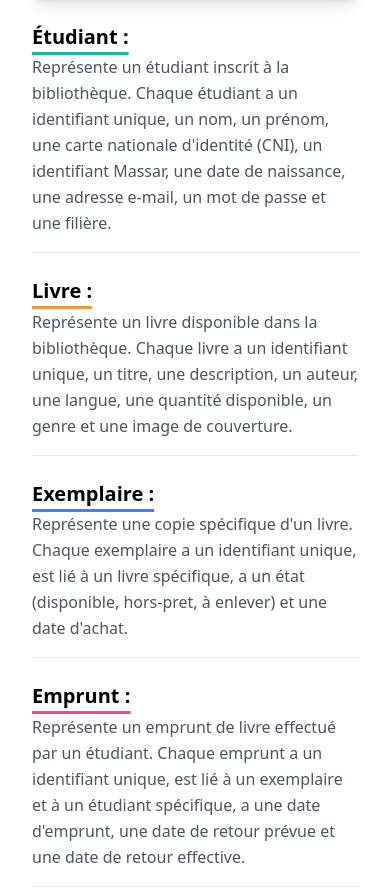
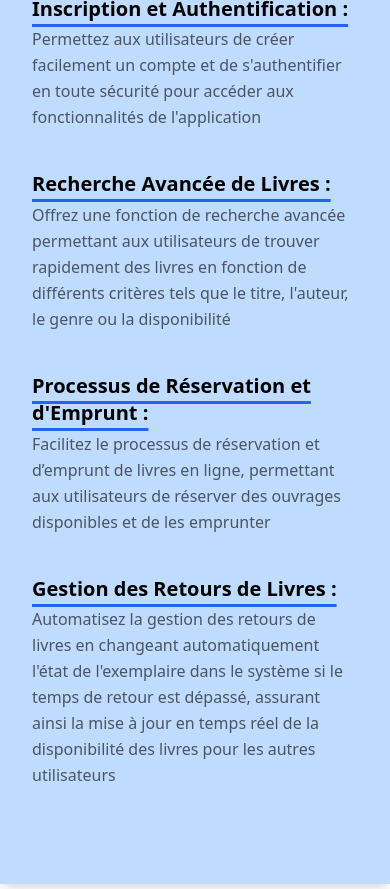
Before and after one commit to 0x0redd/bibliotheque, a Django app: page / in a window 390 px wide. Shown: the part 2000-2889 px from the top of the page. Run offline with Django 5.2, Linux system fonts and the light colour scheme; data comes from the database, SQL or seed files in the repository; some libraries are stand-ins or nearby versions.

Commit message:
last push

```diff
--- a/BiblioAPP/forms.py
+++ b/BiblioAPP/forms.py
@@ -48,12 +48,15 @@ class StudentSearchForm(forms.Form):
         ('filiere', 'Filiere')
     ]
     query = forms.CharField(required=False, label='Query', widget=forms.TextInput(attrs={
-        'placeholder': 'Article name or keyword...',
+        'placeholder': 'Chercher un etudiant...',
         'class': 'bg-gray-100 outline-none'
     }))
     filter = forms.ChoiceField(choices=FILTER_CHOICES, required=False, label='Filter by', widget=forms.Select(attrs={
-        'class': 'bg-white border border-gray-300 rounded-md shadow-sm'
+        'class': 'bg-gray-100 cursor-pointer border border-gray-300 rounded-md shadow-sm h-full py-2 px-2 text-sm',
     }))
 
 class exemplairesearch(forms.Form):
-    query = forms.CharField(required=False, label='Search Query')
+    query = forms.CharField(required=False, label='Search Query', widget=forms.TextInput(attrs={
+        'placeholder': 'Chercher un exemplaire...',
+        'class': 'bg-gray-100 outline-none'
+    }))
--- a/BiblioAPP/models.py
+++ b/BiblioAPP/models.py
@@ -14,7 +14,7 @@ class Etudiant(AbstractUser):
 
 class Livre(models.Model):
     id_livre = models.AutoField(auto_created = True,primary_key=True)
-    titre = models.CharField(max_length=255,unique=True)
+    titre = models.CharField(max_length=255,unique=False)
     description = models.TextField()
     auteur = models.CharField(max_length=255)
     langue = models.CharField(max_length=50)
--- a/BiblioAPP/templates/index.html
+++ b/BiblioAPP/templates/index.html
@@ -361,12 +361,10 @@
     <section class="pt-20 pb-20">
       <!-- component -->
 
-      <a href="{%url 'livre' %}">
-        <div class=" flex flex-wrap justify-center items -center gap-2">
-          <img class="w-auto h-8  " src="{% static 'source/library.svg' %}" alt="" />
-          <h2 class="text-4xl font-semibold ">livres disponibles</h2>
-        </div>
-      </a>
+      <div class="w-fit flex flex-wrap justify-center items-center gap-2 mx-auto text-center">
+        <img class="w-auto h-8  " src="{% static 'source/library.svg' %}" alt="" />
+        <h2 class="text-4xl font-semibold w-fit">Livres disponibles</h2>
+      </div>
 
 
       <div class="p-10 flex flex-wrap items-center justify-center">
@@ -512,10 +510,10 @@
       </div>
       <!-- component -->
       <!--call to action button -->
-      <div class="mt-8 flex items-center justify-center gap-x-6">
-        <a class="inline-flex items-center justify-center gap-2 rounded-xl bg-blue-600 px-4 py-3 text-sm font-semibold text-white shadow-sm transition-all duration-150 hover:bg-blue-500 focus-visible:outline focus-visible:outline-2 focus-visible:outline-offset-2 focus-visible:outline-blue-600"
-            href="#">
-            Explore the forum
+      <div class="flex items-center justify-center gap-x-6">
+        <a class="inline-flex items-center justify-center gap-2 rounded-xl border-dashed border-2 border-blue-600 px-4 py-3 text-sm font-semibold text-blue-600 shadow-sm transition-all duration-300 hover:text-white hover:bg-blue-600 focus-visible:outline focus-visible:outline-2 focus-visible:outline-offset-2 focus-visible:outline-blue-600 "
+            href="/livre">
+            Explore the Library
             <svg xmlns="http://www.w3.org/2000/svg" class="h-4 w-4" viewBox="0 0 20 20" fill="currentColor">
                 <path fill-rule="evenodd"
                     d="M10.293 3.293a1 1 0 011.414 0l6 6a1 1 0 010 1.414l-6 6a1 1 0 01-1.414-1.414L14.586 11H3a1 1 0 110-2h11.586l-4.293-4.293a1 1 0 010-1.414z"
@@ -527,7 +525,7 @@
 
     <!-- S1  -->
 
-    <section class="relative py-20">
+    <section class="relative py-20 bg-blue-200 shadow-lg">
       <div class="bottom-auto top-0 left-0 right-0 w-full absolute pointer-events-none overflow-hidden -mt-20"
         style="height: 80px;">
         <svg class="absolute bottom-0 overflow-hidden" xmlns="http://www.w3.org/2000/svg" preserveAspectRatio="none"
@@ -536,41 +534,51 @@
         </svg>
       </div>
       <div class="container mx-auto px-4">
-        <div class="items-center flex flex-wrap">
+        <div class="items-end flex flex-wrap">
           <div class="w-full md:w-6/12 ml-auto mr-auto px-4">
             <div  class="text-center">
               <h1  class="block antialiased font-sans relative my-5 text-center text-2xl font-bold leading-tight tracking-normal text-black md:text-5xl"> Modèle Conceptuel de Données (MCD) pour un Système de Gestion de Bibliothèque </h1>
             </div>
             <img alt="..." class="max-w-full rounded-lg shadow-lg"
-              src="{% static 'source/bd.png' %}" />
+              src="https://images.unsplash.com/photo-1524578271613-d550eacf6090?q=80&w=2070&auto=format&fit=crop&ixlib=rb-4.0.3&ixid=M3wxMjA3fDB8MHxwaG90by1wYWdlfHx8fGVufDB8fHx8fA%3D%3D" />
           </div>
           <div class="w-full md:w-5/12 ml-auto mr-auto px-4">
-              <div>
-                <section  class="px-0">
-                  <div  class="w-full ">
-                      <div  class="col-span-12 lg:col-start-4 lg:col-span-6">
-                      <h5  class="block antialiased tracking-normal font-sans text-xl leading-snug text-inherit mt-6 mb-1 font-semibold !text-black decoration-[3px] underline underline-offset-8 decoration-teal-500">Étudiant :</h5>
-                      <div  class="block antialiased font-sans text-base leading-relaxed mb-4 font-normal text-gray-600">Représente un étudiant inscrit à la bibliothèque. Chaque étudiant a un identifiant unique, un nom, un prénom, une carte nationale d'identité (CNI), un identifiant Massar, une date de naissance, une adresse e-mail, un mot de passe et une filière.</div>
-                      <hr  class="my-2 border-blue-gray-50">
-                      <h5  class="block antialiased tracking-normal font-sans text-xl leading-snug text-inherit mt-6 mb-1 font-semibold !text-black decoration-[3px] underline underline-offset-8 decoration-orange-400">Livre :</h5>
-                      <div  class="block antialiased font-sans text-base leading-relaxed mb-4 font-normal text-gray-600">Représente un livre disponible dans la bibliothèque. Chaque livre a un identifiant unique, un titre, une description, un auteur, une langue, une quantité disponible, un genre et une image de couverture.</div>
-                      <hr  class="my-2 border-blue-gray-50">
-                      <h5  class="block antialiased tracking-normal font-sans text-xl leading-snug text-inherit mt-6 mb-1 font-semibold !text-black decoration-[3px] underline underline-offset-8 decoration-blue-500">Exemplaire :</h5>
-                      <div  class="block antialiased font-sans text-base leading-relaxed mb-4 font-normal text-gray-600">Représente une copie spécifique d'un livre. Chaque exemplaire a un identifiant unique, est lié à un livre spécifique, a un état (disponible, hors-pret, à enlever) et une date d'achat.</div>
-                      <hr  class="my-2 border-blue-gray-50">
-                      <h5  class="block antialiased tracking-normal font-sans text-xl leading-snug text-inherit mt-6 mb-1 font-semibold !text-black decoration-[3px] underline underline-offset-8 decoration-pink-500">Emprunt :</h5>
-                      <div  class="block antialiased font-sans text-base leading-relaxed mb-4 font-normal text-gray-600">Représente un emprunt de livre effectué par un étudiant. Chaque emprunt a un identifiant unique, est lié à un exemplaire et à un étudiant spécifique, a une date d'emprunt, une date de retour prévue et une date de retour effective.</div>
-                      <hr  class="my-2 border-blue-gray-50">
-                      <h5  class="block antialiased tracking-normal font-sans text-xl leading-snug text-inherit mt-6 mb-1 font-semibold !text-black decoration-[3px] underline underline-offset-8 decoration-red-700">Sanction :</h5>
-                      <div  class="block antialiased font-sans text-base leading-relaxed mb-4 font-normal text-gray-600">Représente une sanction appliquée à un étudiant en cas de retard ou de perte de livre. Chaque sanction a un identifiant unique, est associée à un étudiant spécifique, a un type de sanction (retard ou perte), une date de sanction et un montant éventuel.</div>
-                      <hr  class="my-2 border-blue-gray-50">
-                      <h5  class="block antialiased tracking-normal font-sans text-xl leading-snug text-inherit mt-6 mb-1 font-semibold !text-black decoration-[3px] underline underline-offset-8 decoration-purple-700">Relations :</h5>
-                      <div  class="block antialiased font-sans text-base leading-relaxed mb-4 font-normal text-gray-600">     Un étudiant peut réserver plusieurs livres (relation 1:N entre Étudiant et Réservation).
-                        Un livre peut être réservé par plusieurs étudiants (relation N:M entre Livre et Réservation).</div>
-                      </div>
-                  </div>
-              </section>
+            <div class="flex items-start flex-wrap">
+              <div class="feature w-full md:w-1/2">
+                <h5  class="block antialiased tracking-normal font-sans text-xl leading-snug text-inherit mt-6 mb-1 font-semibold !text-black decoration-[3px] underline underline-offset-8 decoration-blue-600">
+                  Inscription et Authentification :
+                </h5>
+                <h2  class="block antialiased font-sans text-base leading-relaxed mb-4 font-normal text-gray-600">
+                  Permettez aux utilisateurs de créer facilement un compte et de s'authentifier en toute sécurité pour accéder aux fonctionnalités de l'application
+                </h2>
               </div>
+              <div class="feature w-full md:w-1/2">
+                <h5  class="block antialiased tracking-normal font-sans text-xl leading-snug text-inherit mt-6 mb-1 font-semibold !text-black decoration-[3px] underline underline-offset-8 decoration-blue-600">
+                  Recherche Avancée de Livres :
+                </h5>
+                <h2  class="block antialiased font-sans text-base leading-relaxed mb-4 font-normal text-gray-600">
+                  Offrez une fonction de recherche avancée permettant aux utilisateurs de trouver rapidement des livres en fonction de différents critères tels que le titre, l'auteur, le genre ou la disponibilité
+                </h2>
+              </div>
+            </div>
+            <div class="flex items-start flex-wrap">
+              <div class="feature w-full md:w-1/2">
+                <h5  class="block antialiased tracking-normal font-sans text-xl leading-snug text-inherit mt-6 mb-1 font-semibold !text-black decoration-[3px] underline underline-offset-8 decoration-blue-600">
+                  Processus de Réservation et d'Emprunt :
+                </h5>
+                <h2  class="block antialiased font-sans text-base leading-relaxed mb-4 font-normal text-gray-600">
+                  Facilitez le processus de réservation et d’emprunt de livres en ligne, permettant aux utilisateurs de réserver des ouvrages disponibles et de les emprunter
+                </h2>
+              </div>
+              <div class="feature w-full md:w-1/2">
+                <h5  class="block antialiased tracking-normal font-sans text-xl leading-snug text-inherit mt-6 mb-1 font-semibold !text-black decoration-[3px] underline underline-offset-8 decoration-blue-600">
+                  Gestion des Retours de Livres :
+                </h5>
+                <h2  class="block antialiased font-sans text-base leading-relaxed mb-4 font-normal text-gray-600">
+                  Automatisez la gestion des retours de livres en changeant automatiquement l'état de l'exemplaire dans le système si le temps de retour est dépassé, assurant ainsi la mise à jour en temps réel de la disponibilité des livres pour les autres utilisateurs
+                </h2>
+              </div>
+            </div>
             </div>
           </div>
         </div>
@@ -578,7 +586,7 @@
     </section>
 
      <!-- video and title 2  -->
-     <div class="relative pt-15 pb-50 flex content-center items-center justify-center " style="min-height: 80vh;">
+     <div class="relative pt-15 pb-50 flex content-center items-center justify-center mt-2" style="min-height: 80vh;">
 
       <!-- video 2 -->
 
@@ -809,7 +817,7 @@
       </div>
     </section>
     <!--s3-->
-    <section class="relative py-20">
+    <section class="relative py-20  bg-blue-200 shadow-lg">
       <div class="bottom-auto top-0 left-0 right-0 w-full absolute pointer-events-none overflow-hidden -mt-20"
         style="height: 80px;">
         <svg class="absolute bottom-0 overflow-hidden" xmlns="http://www.w3.org/2000/svg" preserveAspectRatio="none"
@@ -862,12 +870,12 @@
 </main>
 
 
-<footer class="relative bg-gray-300 pt-1 pb-1">
+<footer class="relative bg-white pt-1 pb-1">
     <div class="bottom-auto top-0 left-0 right-0 w-full absolute pointer-events-none overflow-hidden -mt-20"
       style="height: 80px;">
       <svg class="absolute bottom-0 overflow-hidden" xmlns="http://www.w3.org/2000/svg" preserveAspectRatio="none"
         version="1.1" viewBox="0 0 2560 100" x="0" y="0">
-        <polygon class="text-gray-300 fill-current" points="2560 0 2560 100 0 100"></polygon>
+        <polygon class="text-white fill-current" points="2560 0 2560 100 0 100"></polygon>
       </svg>
     </div>
     <div class="container mx-auto px-4">
--- a/BiblioAPP/views.py
+++ b/BiblioAPP/views.py
@@ -90,6 +90,7 @@ def dashboard(request):
         if filter_by in filter_dict:
             students = students.filter(**{filter_dict[filter_by]: query})
 
+    form2 = exemplairesearch(request.GET or None)
     livres = Livre.objects.all().order_by("titre")
     exemplaires = Exemplaire.objects.all()
 
@@ -107,7 +108,8 @@ def dashboard(request):
         'Exemplaires': exemplaires,
         'current_date': datetime.date.today(),
         'Contact': Contact.objects.all(),
-        'form': form
+        'form': form,
+        'form2': form2,
     }
 
     return render(request, 'dashboard.html', context)
@@ -173,7 +175,7 @@ def inscription(request):
         form = studentForm(request.POST)
         if form.is_valid():
             # cette fonction pour verifier si le compte n'est pas deja enregiste
-            etudiant = Etudiant.objects.filter(cni=form.cleaned_data["cni"]).count() + Etudiant.objects.filter(massar=form.cleaned_data["massar"]).count() + Etudiant.objects.filter(email=form.cleaned_data["email"]).count()
+            etudiant = Etudiant.objects.filter(cni=form.cleaned_data["cni"]).count() + Etudiant.objects.filter(massar=form.cleaned_data["massar"]).count() + Etudiant.objects.filter(email=form.cleaned_data["email"]).count() + Etudiant.objects.filter(username=form.cleaned_data["nom"]+" "+form.cleaned_data["prenom"]).count()
             if(etudiant>0):# si etudiant ==1 ca signifie qu'il y a quelqu un qui utilise ce code massar ou cni ou email
                 context = {
                     'error_message': "Il semble que ce compte est déjà enregistré",
--- a/bibioproject/settings.py
+++ b/bibioproject/settings.py
@@ -90,7 +90,7 @@ DATABASES = {
          'ENGINE': 'django.db.backends.mysql',
          'NAME': 'biblio',
          'USER': 'root',
-         'PASSWORD': '',
+         'PASSWORD': 'admin',
          'HOST': 'localhost',
          'PORT': '3306',
      }
```
Also changed, not shown: BiblioAPP/templates/dashboard/etudiants.html (+4 -3 lines), BiblioAPP/templates/dashboard/exemplaires.html (+4 -4 lines), static/book/book-pres-2.jpg (added).
